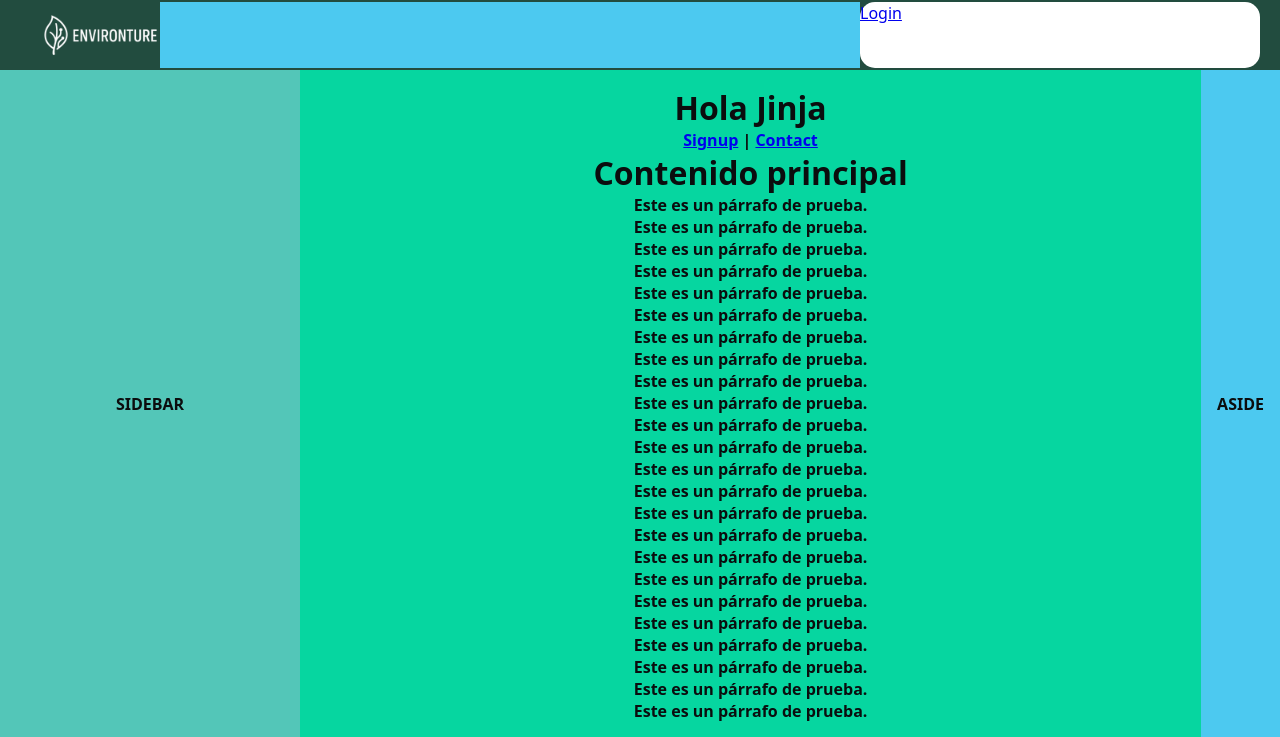
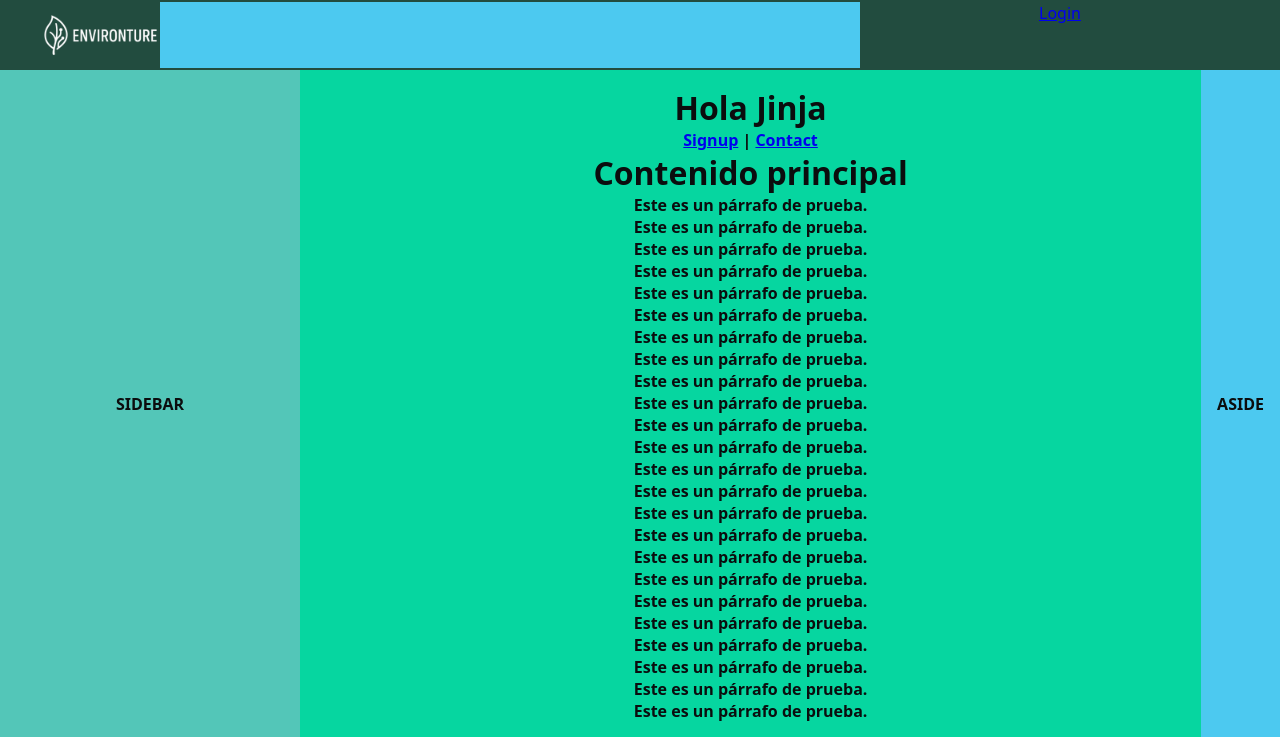
Before and after one commit to AlbertoRigoglioso/PrimerosPasos, a Flask app: page / in a window 1280 px wide. Shown: the top 737 px of the page. Run offline with Flask 3, Linux system fonts and the light colour scheme.

Commit message:
Update styles.css

```diff
--- a/static/css/styles.css
+++ b/static/css/styles.css
@@ -79,11 +79,10 @@ footer { grid-area: footer; background: var(--c-footer); padding: 16px; }
 
 .login_case{
   grid-area:header_c3;
-  background:white;
+  /* background:white; */
   height: 100%;
   border-radius: 15px;
-  justify-content: center; /* horizontal */
-  align-items: center;     /* vertical */
+  text-align: center;
 }
 
 .header_c2{
```
